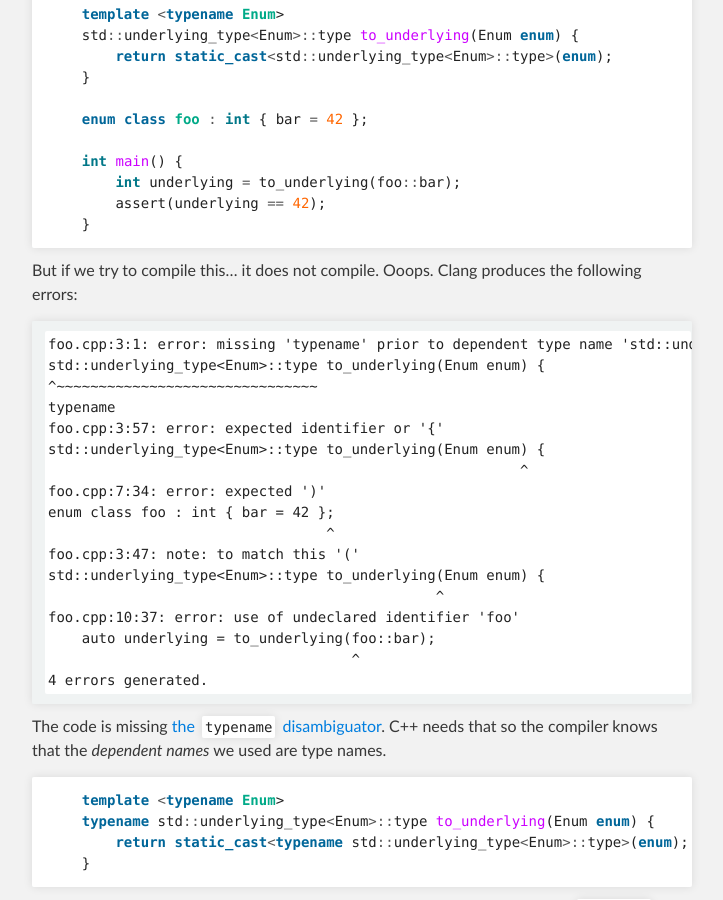
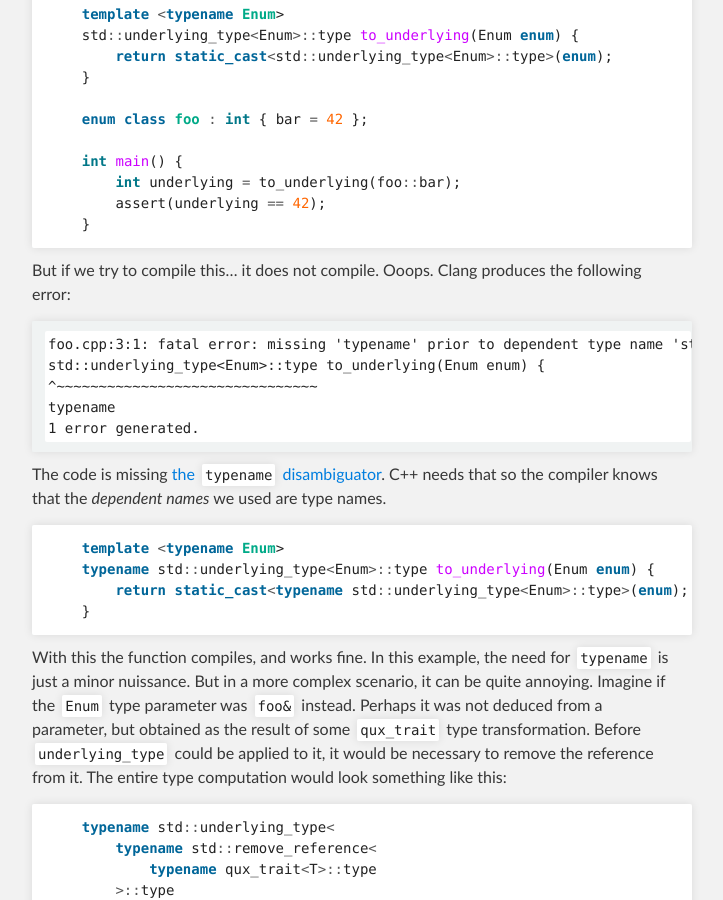
Before and after one commit to rmartinho/flamingdangerzone, a Jekyll site: the page built from _posts/2012-05-27-dependent-names-bliss.markdown, in a window 1280 px wide and 900 px high, scrolled down 854 px. Shown: the whole window, without its empty margins (288-1011 px from the left). Built offline with Jekyll 4.4.1, drawn with Linux system fonts in a browser that asks for light colours.

Commit message:
Now with -Wfatal-errors

```diff
--- a/_posts/2012-05-27-dependent-names-bliss.markdown
+++ b/_posts/2012-05-27-dependent-names-bliss.markdown
@@ -45,25 +45,13 @@ underlying type.
 {% endhighlight %}
 
 But if we try to compile this... it does not compile. Ooops. Clang produces the
-following errors:
+following error:
 
-    foo.cpp:3:1: error: missing 'typename' prior to dependent type name 'std::underlying_type<Enum>::type'
+    foo.cpp:3:1: fatal error: missing 'typename' prior to dependent type name 'std::underlying_type<Enum>::type'
     std::underlying_type<Enum>::type to_underlying(Enum enum) {
     ^~~~~~~~~~~~~~~~~~~~~~~~~~~~~~~~
     typename
-    foo.cpp:3:57: error: expected identifier or '{'
-    std::underlying_type<Enum>::type to_underlying(Enum enum) {
-                                                            ^
-    foo.cpp:7:34: error: expected ')'
-    enum class foo : int { bar = 42 };
-                                     ^
-    foo.cpp:3:47: note: to match this '('
-    std::underlying_type<Enum>::type to_underlying(Enum enum) {
-                                                  ^
-    foo.cpp:10:37: error: use of undeclared identifier 'foo'
-        auto underlying = to_underlying(foo::bar);
-                                        ^
-    4 errors generated.
+    1 error generated.
 
 The code is missing [the `typename` disambiguator][typename]. C++ needs that so
 the compiler knows that the *dependent names* we used are type names.
```
